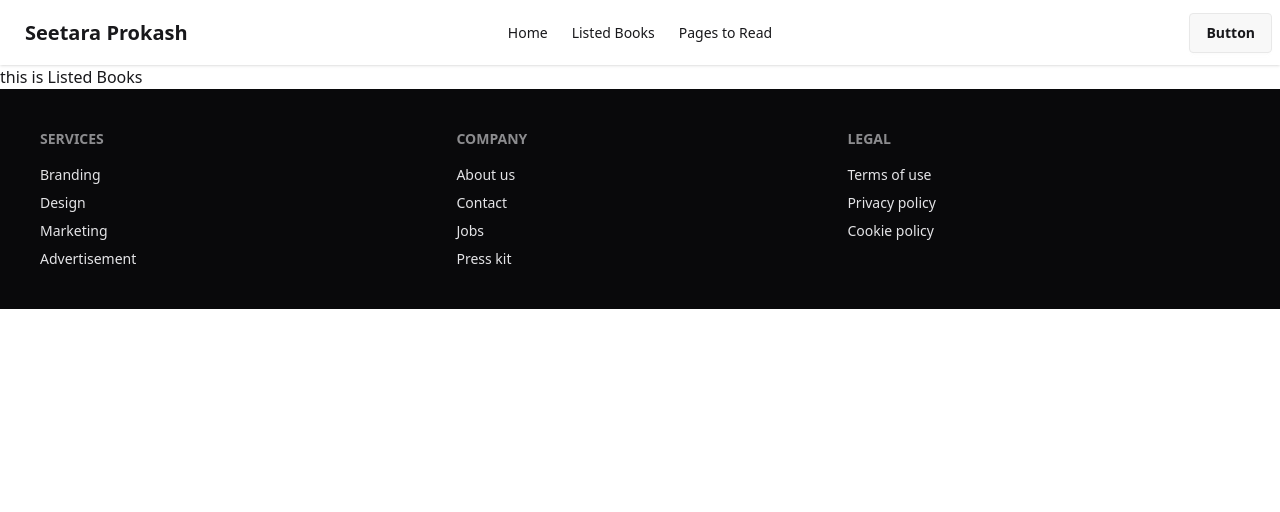
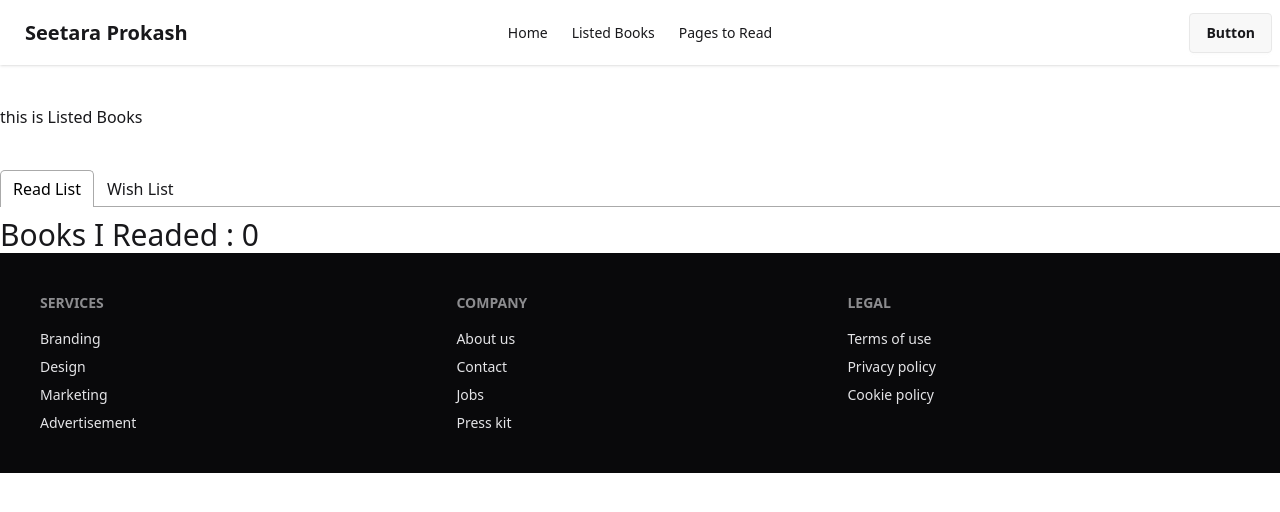
Before and after one commit to selim2066/SeetaraProkash, a React (Vite) app: page /listedBooks in a window 1280 px wide. Shown: the top 512 px of the page. Built offline with nearby package versions, Linux system fonts and the light colour scheme.

Commit message:
done partially

```diff
--- a/package.json
+++ b/package.json
@@ -16,6 +16,7 @@
     "react": "^19.1.0",
     "react-dom": "^19.1.0",
     "react-router-dom": "^7.7.1",
+    "react-tabs": "^6.1.0",
     "sort-by": "^1.2.0",
     "tailwindcss": "^4.1.11"
   },
--- a/src/Components/ListedBooks/ListedBooks.jsx
+++ b/src/Components/ListedBooks/ListedBooks.jsx
@@ -1,11 +1,82 @@
-import React from 'react';
+import { useEffect, useState } from "react";
+import { useLoaderData } from "react-router-dom";
+import { Tab, Tabs, TabList, TabPanel } from "react-tabs";
+
+import "react-tabs/style/react-tabs.css";
+import {getStoredReadList} from '../../localDB'
+import {getStoredWishlist} from '../../localDB'
+import Book from "../Books/Book";
+
+
+
+
+
 
 const ListedBooks = () => {
-    return (
-        <div>
-                <h2>this is Listed Books</h2>
-        </div>
-    );
+
+    const allBooks = useLoaderData();
+  const [readList, setReadList]=useState([])
+  const [wishList, setWishlist]=useState([])
+
+
+  //for readlish
+  useEffect(() => {
+    const storedReadlist = getStoredReadList();
+    const storedReadlistInt = storedReadlist.map((id) => parseInt(id));
+
+    const readBookList = allBooks.filter(book=>storedReadlistInt.includes(book.bookId))
+    setReadList(readBookList)
+  }, []);
+
+
+// for wish list
+useEffect(()=>{
+    const storedWishlist=getStoredWishlist()
+    const storedWishlistInt=storedWishlist.map((id)=>parseInt(id))
+
+    const wishList = allBooks.filter(book=>storedWishlistInt.includes(book.bookId))
+    setWishlist(wishList)
+
+  },[])
+
+  return (
+    <div>
+      <h2 className="my-10">this is Listed Books</h2>
+
+      <Tabs>
+        <TabList>
+          <Tab>Read List</Tab>
+          <Tab>Wish List</Tab>
+        </TabList>
+
+        <TabPanel>
+          <h2 className="text-3xl">Books I Readed : {readList.length}</h2>
+          {
+            readList.map(book => <Book book={book}></Book>)
+          }
+        </TabPanel>
+        <TabPanel>
+          <h2 className="text-4xl">My wishlist of Books: {wishList.length}</h2>
+          {
+            wishList.map(book=> <Book book={book}></Book>)
+          }
+        </TabPanel>
+      </Tabs>
+    </div>
+  );
 };
 
 export default ListedBooks;
+//import {getStoredReadList} from './../../localDB'
+//{wishList.length}
+
+/**
+ *   useEffect(()=>{
+    const storedWishlist=getStoredWishlist()
+    const storedWishlistInt=storedWishlist.map((id)=>parseInt(id))
+
+    const wishList = allBooks.filter(book=>storedWishlistInt.includes(book.bookId))
+    setWishlist(wishList)
+
+  },[])
+ */
--- a/src/Components/Navbar/Navbar.jsx
+++ b/src/Components/Navbar/Navbar.jsx
@@ -8,7 +8,7 @@ const Navbar = () => {
         <Link to={'/'}>Home</Link>
       </li>
       <li>
-        <a>Listed Books</a>
+       <Link to={'listedBooks'}>Listed Books</Link>
       </li>
        <li>
         <a>Pages to Read</a>
--- a/src/localDB.js
+++ b/src/localDB.js
@@ -41,3 +41,5 @@ const addToWishlist = (id) => {
 };
 export { addToStoreReadList };
 export { addToWishlist };
+export { getStoredReadList };
+export { getStoredWishlist };
--- a/src/main.jsx
+++ b/src/main.jsx
@@ -27,7 +27,8 @@ const router = createBrowserRouter([
       },
       {
         path:"listedBooks",
-        element:<ListedBooks></ListedBooks>
+        element:<ListedBooks></ListedBooks>,
+        loader: ()=>fetch('/booksData.json')
       },
       {
         path:"pToRead",
```
Also changed, not shown: 2 other files (tests, documents, lock files or other folders).
